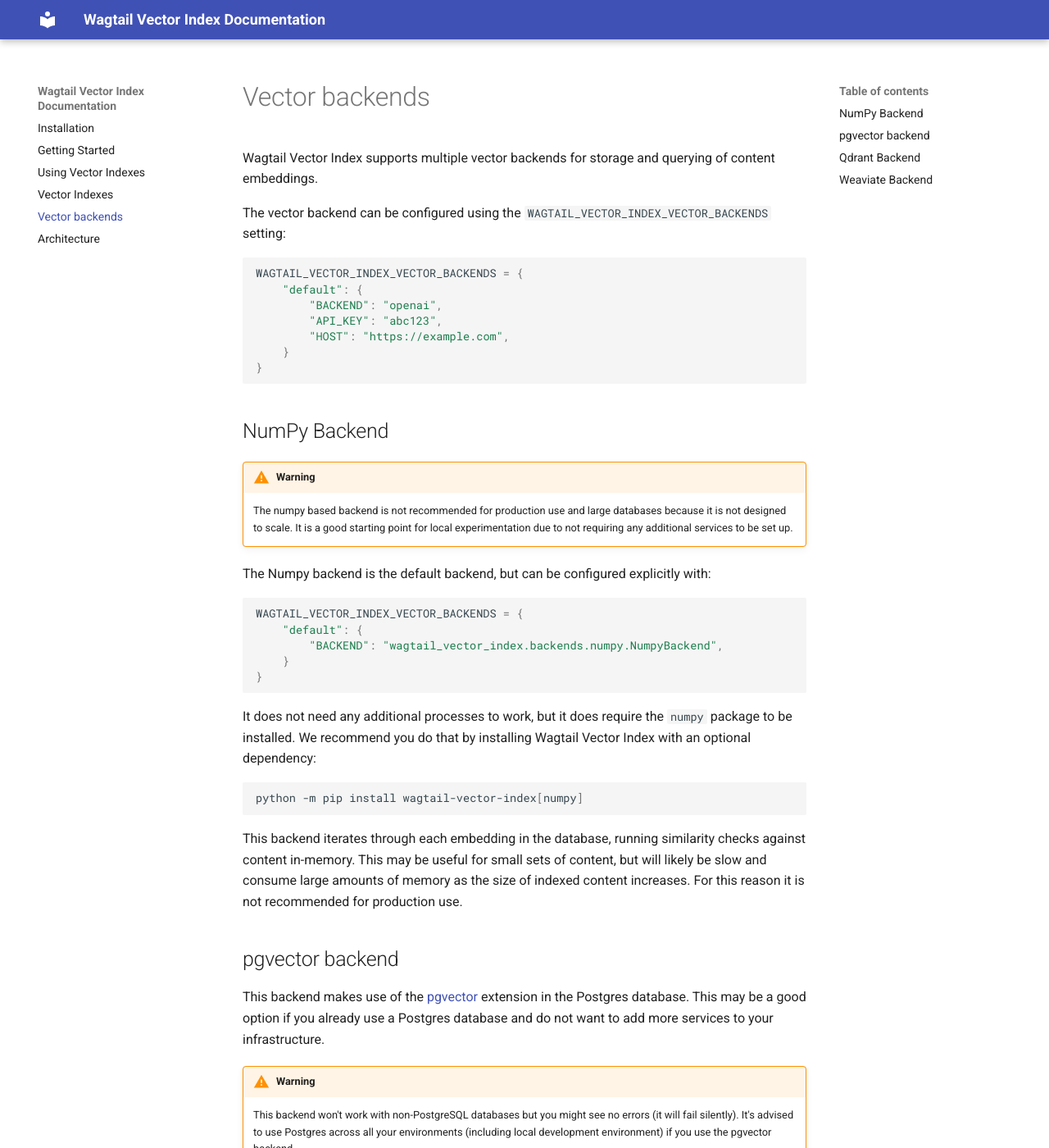
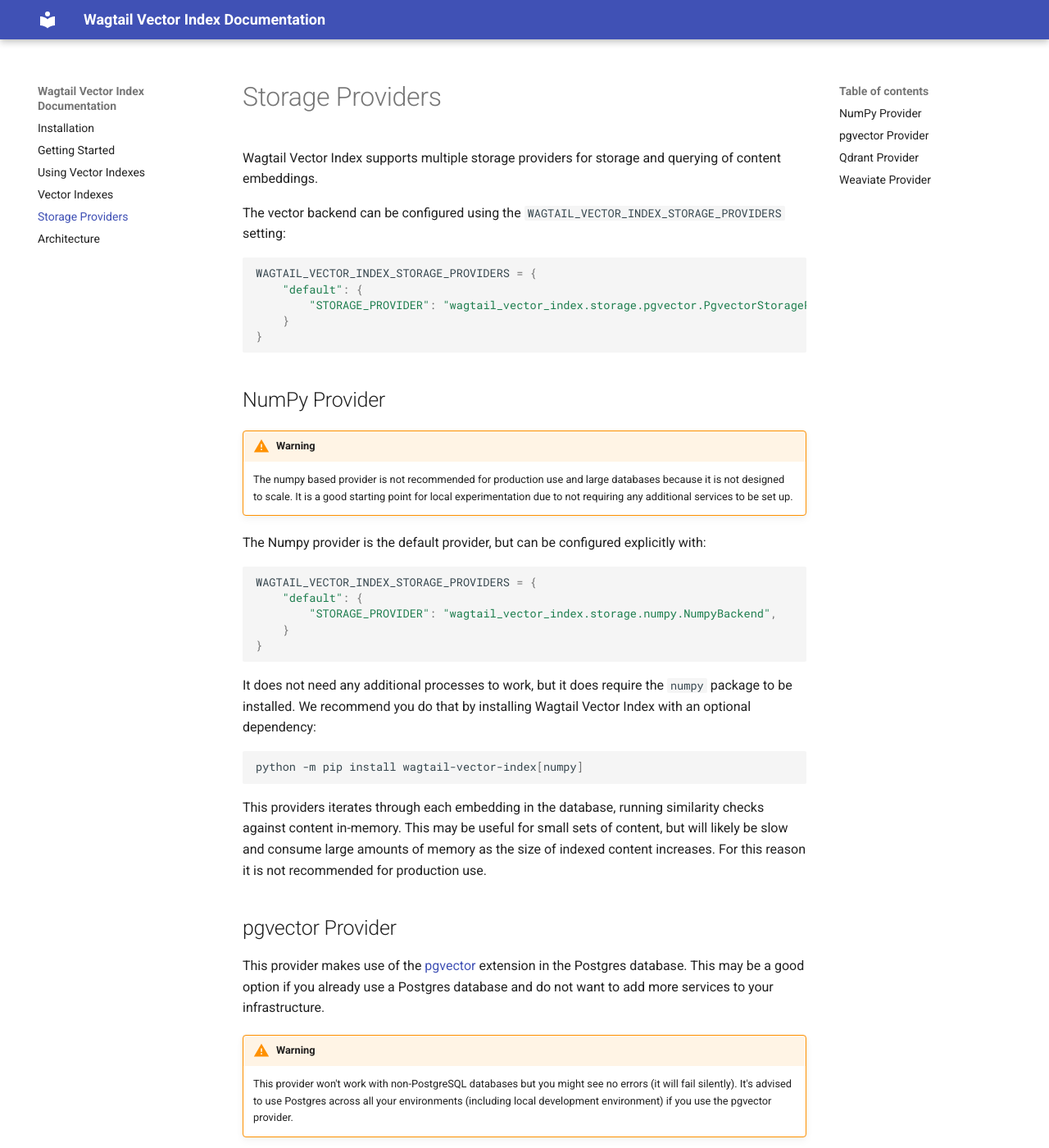
Before and after one commit to wagtail/wagtail-vector-index, an MkDocs documentation site: the page built from docs/storage-providers.md, in a window 1280 px wide and 1400 px high. Shown: the whole window at 82% size. Built offline with MkDocs 1.6.1 and Material for MkDocs 9.7.7, drawn with Linux system fonts in a browser that asks for light colours; some of the changed text lies outside the part shown.

````diff
--- a/docs/vector-backends.md
+++ b/docs/storage-providers.md
@@ -1,33 +1,31 @@
-# Vector backends
+# Storage Providers
 
-Wagtail Vector Index supports multiple vector backends for storage and querying of content embeddings.
+Wagtail Vector Index supports multiple storage providers for storage and querying of content embeddings.
 
-The vector backend can be configured using the `WAGTAIL_VECTOR_INDEX_VECTOR_BACKENDS` setting:
+The vector backend can be configured using the `WAGTAIL_VECTOR_INDEX_STORAGE_PROVIDERS` setting:
 
 ```python
-WAGTAIL_VECTOR_INDEX_VECTOR_BACKENDS = {
+WAGTAIL_VECTOR_INDEX_STORAGE_PROVIDERS = {
     "default": {
-        "BACKEND": "openai",
-        "API_KEY": "abc123",
-        "HOST": "https://example.com",
+        "STORAGE_PROVIDER": "wagtail_vector_index.storage.pgvector.PgvectorStorageProvider",
     }
 }
 ```
 
-## NumPy Backend
+## NumPy Provider
 
 !!! warning
 
-    The numpy based backend is not recommended for production use and large databases
+    The numpy based provider is not recommended for production use and large databases
     because it is not designed to scale. It is a good starting point for local
     experimentation due to not requiring any additional services to be set up.
 
-The Numpy backend is the default backend, but can be configured explicitly with:
+The Numpy provider is the default provider, but can be configured explicitly with:
 
 ```python
-WAGTAIL_VECTOR_INDEX_VECTOR_BACKENDS = {
+WAGTAIL_VECTOR_INDEX_STORAGE_PROVIDERS = {
     "default": {
-        "BACKEND": "wagtail_vector_index.backends.numpy.NumpyBackend",
+        "STORAGE_PROVIDER": "wagtail_vector_index.storage.numpy.NumpyBackend",
     }
 }
 ```
@@ -40,25 +38,25 @@ Wagtail Vector Index with an optional dependency:
 python -m pip install wagtail-vector-index[numpy]
 ```
 
-This backend iterates through each embedding in the database, running similarity
+This providers iterates through each embedding in the database, running similarity
 checks against content in-memory. This may be useful for small sets of content,
 but will likely be slow and consume large amounts of memory as the size of
 indexed content increases. For this reason it is not recommended for production
 use.
 
 
-## pgvector backend
+## pgvector Provider
 
-This backend makes use of the [pgvector](https://github.com/pgvector/pgvector) extension
+This provider makes use of the [pgvector](https://github.com/pgvector/pgvector) extension
 in the Postgres database. This may be a good option if you already use a Postgres database
 and do not want to add more services to your infrastructure.
 
 !!! warning
 
-    This backend won't work with non-PostgreSQL databases but you might see
+    This provider won't work with non-PostgreSQL databases but you might see
     no errors (it will fail silently). It's advised to use Postgres across
     all your environments (including local development environment) if you
-    use the pgvector backend.
+    use the pgvector provider.
 
 You must ensure your Postgres instance supports the
 [pgvector](https://github.com/pgvector/pgvector) extension. To use this
@@ -72,9 +70,9 @@ To configure the vector index, use the following settings in your Django
 project settings:
 
 ```python
-WAGTAIL_VECTOR_INDEX_VECTOR_BACKENDS = {
+WAGTAIL_VECTOR_INDEX_STORAGE_PROVIDERS = {
     "default": {
-        "BACKEND": "wagtail_vector_index.backends.pgvector.backend.PgvectorBackend",
+        "STORAGE_PROVIDER": "wagtail_vector_index.backends.pgvector.backend.PgvectorBackend",
     }
 }
 ```
@@ -86,7 +84,7 @@ contains its own database model.
 INSTALLED_APPS = [
     # ...
     "wagtail_vector_index",
-    "wagtail_vector_index.backends.pgvector",
+    "wagtail_vector_index.storage.pgvector",
     # ...
 ]
 ```
@@ -97,50 +95,50 @@ And you need to run the migrations:
 ./manage.py migrate
 ```
 
-## Qdrant Backend
+## Qdrant Provider
 
-The [Qdrant](https://qdrant.tech/) backend supports both the cloud and self-hosted
+The [Qdrant](https://qdrant.tech/) provider supports both the cloud and self-hosted
 versions of the Qdrant vector database.
 
-To use this backend, you should install Wagtail Vector Index with an optional
+To use this provider, you should install Wagtail Vector Index with an optional
 dependency:
 
 ```sh
 python -m pip install wagtail-vector-index[qdrant]
 ```
 
-You need to configure the vector index backend in your Django project
+You need to configure the provider in your Django project
 settings file:
 
 ```python
-WAGTAIL_VECTOR_INDEX_VECTOR_BACKENDS = {
+WAGTAIL_VECTOR_INDEX_STORAGE_PROVIDERS = {
     "default": {
-        "BACKEND": "wagtail_vector_index.backends.qdrant.QdrantBackend",
+        "STORAGE_PROVIDER": "wagtail_vector_index.storage.qdrant.QdrantBackend",
         "HOST": "https://location/of/qdrant/cluster",
         "API_KEY": "your_qdrant_cloud_api_key",  # Not required for self-hosted installations
     }
 }
 ```
 
-## Weaviate Backend
+## Weaviate Provider
 
-The [Weaviate](https://weaviate.io/) backend supports both the cloud and
+The [Weaviate](https://weaviate.io/) provider supports both the cloud and
 self-hosted versions of the Weaviate vector database.
 
-To use this backend, you should install Wagtail Vector Index with an optional
+To use this provider, you should install Wagtail Vector Index with an optional
 dependency:
 
 ```sh
 python -m pip install wagtail-vector-index[weaviate]
 ```
 
-You need to configure the vector index backend in your Django project
+You need to configure the vector index provider in your Django project
 settings file:
 
 ```python
-WAGTAIL_VECTOR_INDEX_VECTOR_BACKENDS = {
+WAGTAIL_VECTOR_INDEX_STORAGE_PROVIDERS = {
     "default": {
-        "BACKEND": "wagtail_vector_index.backends.weaviate.WeaviateBackend",
+        "BACKEND": "wagtail_vector_index.storage.weaviate.WeaviateBackend",
         "HOST": "https://location/of/weaviate/cluster",
         "API_KEY": "your_weaviate_api_key",
     }
````
Also changed, not shown: docs/architecture.md (+11 -11 lines), docs/contributing.md (+2 -2 lines), docs/installation.md (+2 -2 lines), docs/quick-start.md (+2 -2 lines), docs/vector-indexes.md (+70 -14 lines), docs/.pages.
